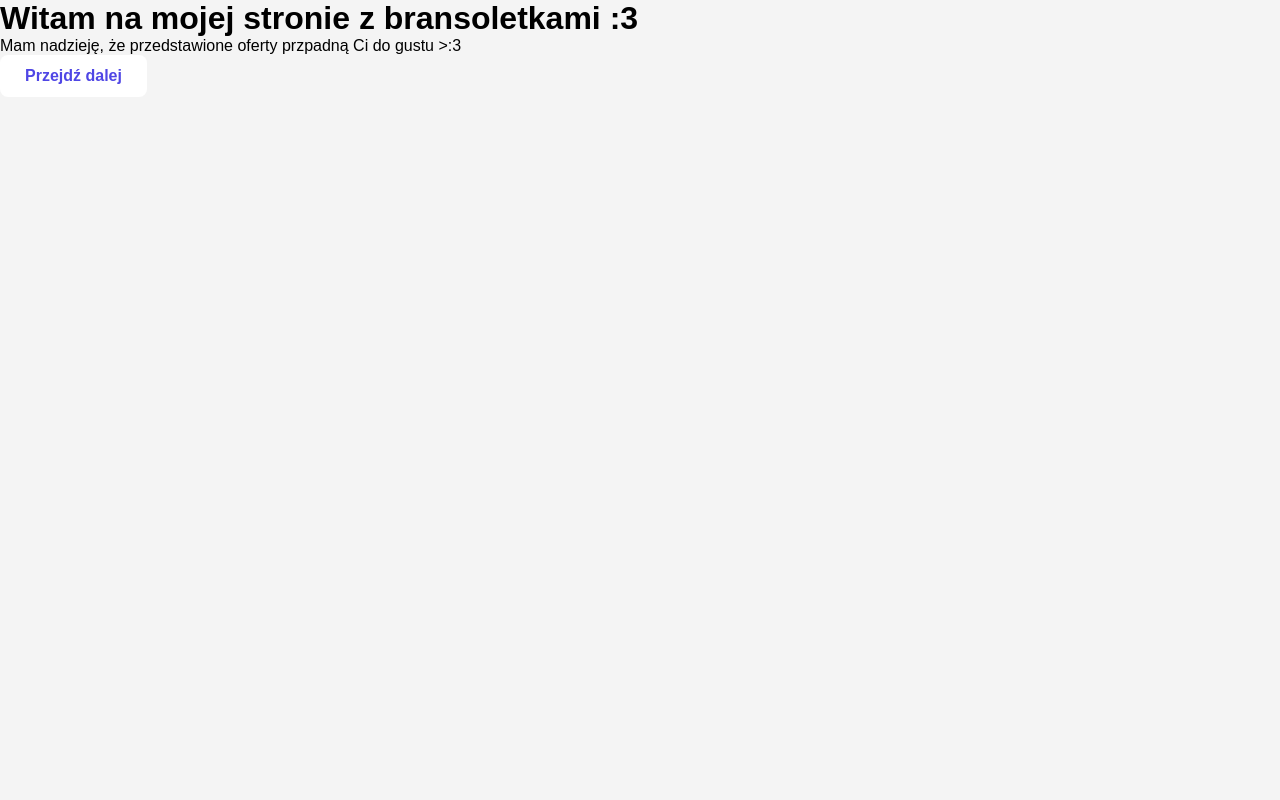
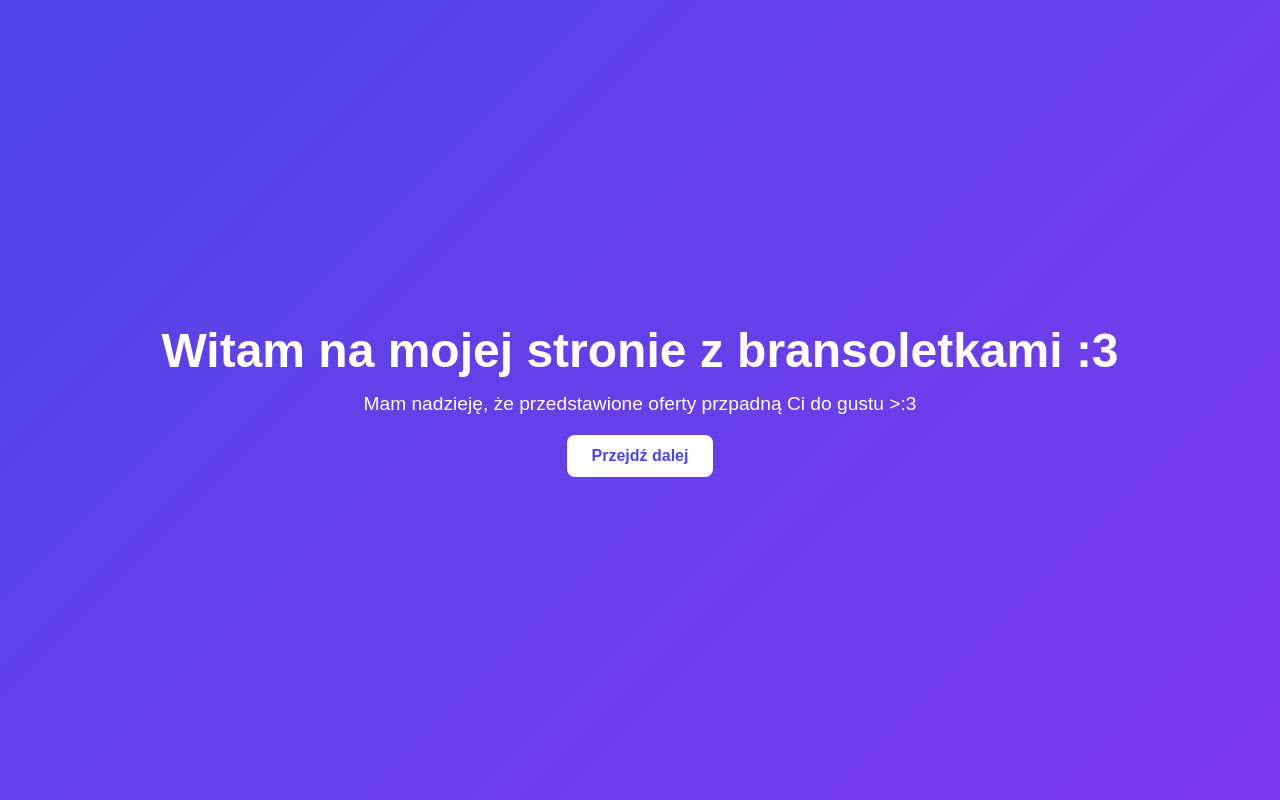
Before and after one commit to Kornel-Leszek/Kornel-Leszek.github.io, a plain HTML site: page glowa.html in a window 1280 px wide. Drawn offline with Linux system fonts and the light colour scheme.

Commit message:
Update style.css

```diff
--- a/style.css
+++ b/style.css
@@ -9,7 +9,7 @@ body {
     background: #f4f4f4;
 }
 
-.rudy {
+.hero {
     height: 100vh;
     display: flex;
     flex-direction: column;
@@ -20,12 +20,12 @@ body {
     text-align: center;
 }
 
-.rudy h1 {
+.hero h1 {
     font-size: 3rem;
     margin-bottom: 15px;
 }
 
-.rudy p {
+.hero p {
     font-size: 1.2rem;
     margin-bottom: 20px;
 }
```
